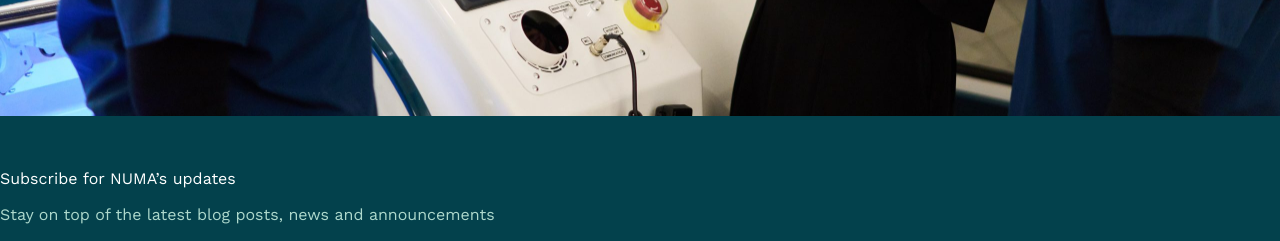
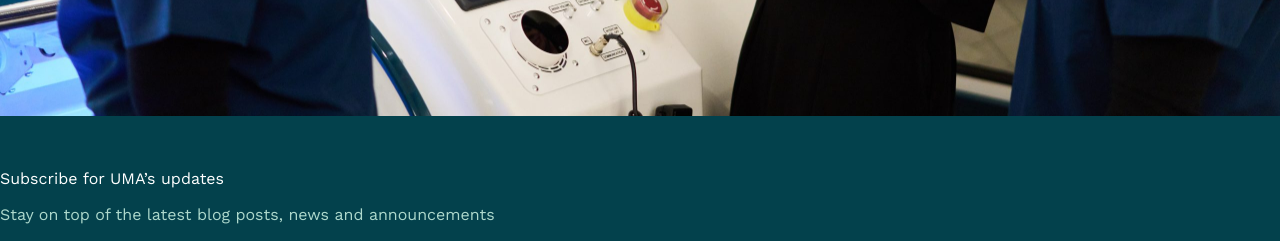
Before and after one commit to DmitriyAgapov/numaoxygen, a Next.js app: page / in a window 1280 px wide. Shown: the part 6034-6275 px from the top of the page. Built offline with nearby package versions, Linux system fonts and the light colour scheme.

Commit message:
modal & Numa => Uma

```diff
--- a/src/components/Footer/Footer.tsx
+++ b/src/components/Footer/Footer.tsx
@@ -6,7 +6,7 @@ import Link from "next/link";
 const TopFooter = () => <div className={styles.TopFooter}>
 
 	<div>
-		<h6 className="num-subscribe__title">Subscribe for NUMA’s updates</h6>
+		<h6 className="num-subscribe__title">Subscribe for UMA’s updates</h6>
 		<p className="num-subscribe__text">Stay on top of the latest blog posts, news and announcements</p>
 	</div>
 
--- a/src/data/data.ts
+++ b/src/data/data.ts
@@ -363,10 +363,11 @@ export const mockData = {
 				className: "bg-fontColor",
 				cards: [
 					{
-						className: "*:text-white",
+						className: "*:text-white !grow-2",
 						textHtml: `<div><blockquote>At UMA, we provide Hyperbaric Oxygen Therapy at the highest standards, blending integrity, honesty, and compassion into every aspect of our care. We are privileged to support your health and recovery, <strong>one breath at a time.</strong></blockquote><cite>- Dr. David Cassidy MD, Founder, UMA</cite></div>`
 					},
 					{
+						className: "grow-0",
 						textHtml: `<p>Located in the heart of London's Marylebone, UMA is a leading CQC-registered clinic specializing in Hyperbaric Oxygen Therapy. Our clinic is led by a highly qualified team using advanced hyperbaric chambers, and we take pride in offering expert-led, holistic care for each patient. Your wellbeing is our top priority.</p>`
 					}
 				]
--- a/tailwind.config.ts
+++ b/tailwind.config.ts
@@ -7,9 +7,13 @@ export default {
     "./src/pages/**/*.{js,ts,jsx,tsx,mdx}",
     "./src/components/**/*.{js,ts,jsx,tsx,mdx}",
     "./src/app/**/*.{js,ts,jsx,tsx,mdx}",
+    "./src/data/*.{js,ts,jsx,tsx,mdx}"
   ],
   theme: {
     extend: {
+      flexGrow: {
+        2: '2'
+      },
       colors: {
         fontColor: "var(--fontColor)",
         background: "var(--background)",
```
Also changed, not shown: public/img/about-bg.jpg, public/img/index-bg.jpg.
